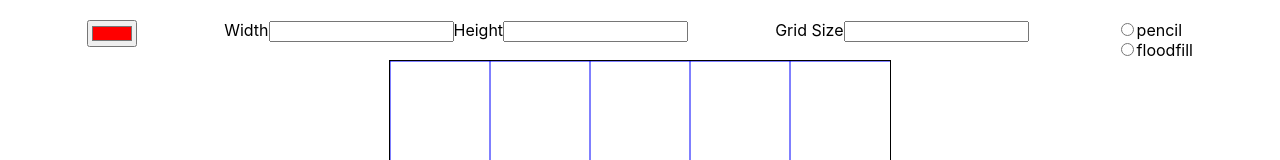
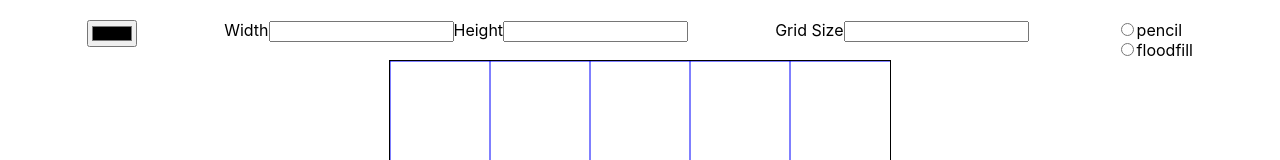
Before and after one commit to ThomsonTran/canimmunize_paint, a React (Create React App) app: page / in a window 1280 px wide. Shown: the top 160 px of the page. Built offline with nearby package versions, Linux system fonts and the light colour scheme.

Commit message:
ClearRect white/black fix

```diff
--- a/src/components/CanvasContainer.jsx
+++ b/src/components/CanvasContainer.jsx
@@ -8,7 +8,7 @@ import ToolPicker from "./ToolPicker";
 import Canvas from "./canvas/Canvas";
 
 function CanvasContainer() {
-  const [color, setColor] = useState("#ff0000");
+  const [color, setColor] = useState("#000000");
   const [width, setWidth] = useState("500");
   const [height, setHeight] = useState("500");
   const [tool, setTool] = useState(0);
--- a/src/components/ColorPicker.jsx
+++ b/src/components/ColorPicker.jsx
@@ -1,11 +1,7 @@
 function ColorPicker(props) {
   return (
     <div className="color-picker-container">
-      <input
-        type="color"
-        onChange={(e) => props.onChange(e.target.value)}
-        value="#ff0000"
-      />
+      <input type="color" onChange={(e) => props.onChange(e.target.value)} />
     </div>
   );
 }
--- a/src/components/canvas/Canvas.jsx
+++ b/src/components/canvas/Canvas.jsx
@@ -76,7 +76,8 @@ const Canvas = (props) => {
       const canvas = canvasRef.current;
       const context = canvas.getContext("2d");
 
-      context.clearRect(0, 0, width, height);
+      context.fillStyle = "#FFFFFF";
+      context.fillRect(0, 0, width, height);
       context.beginPath();
       context.lineWidth = "1";
       context.strokeStyle = "blue";
```
